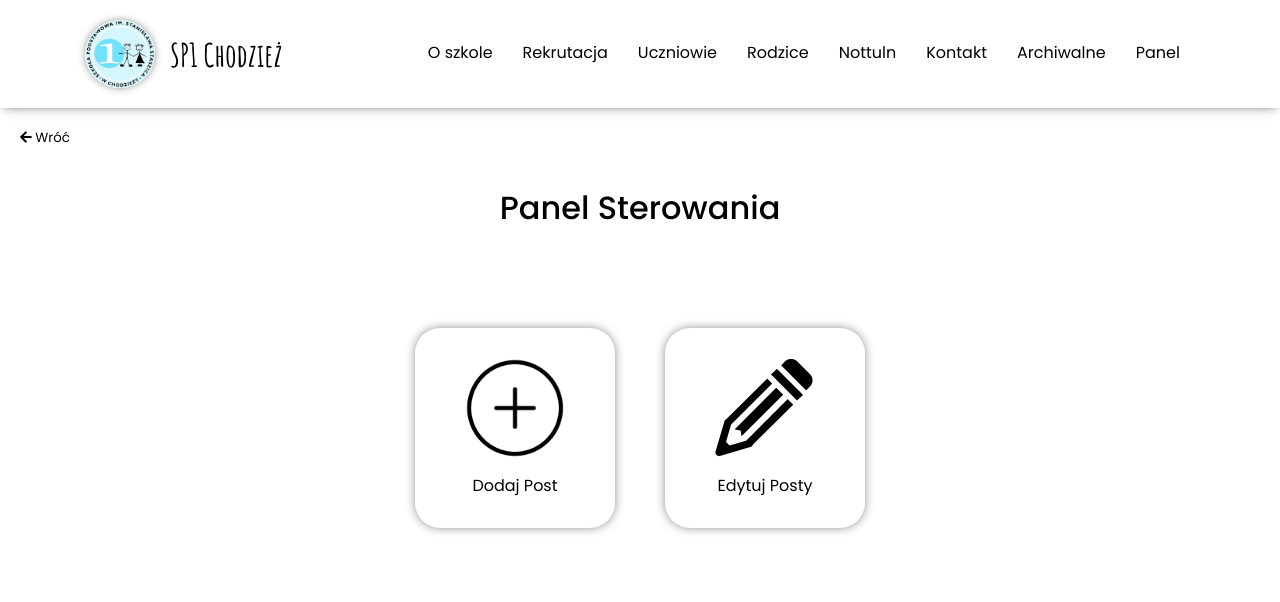
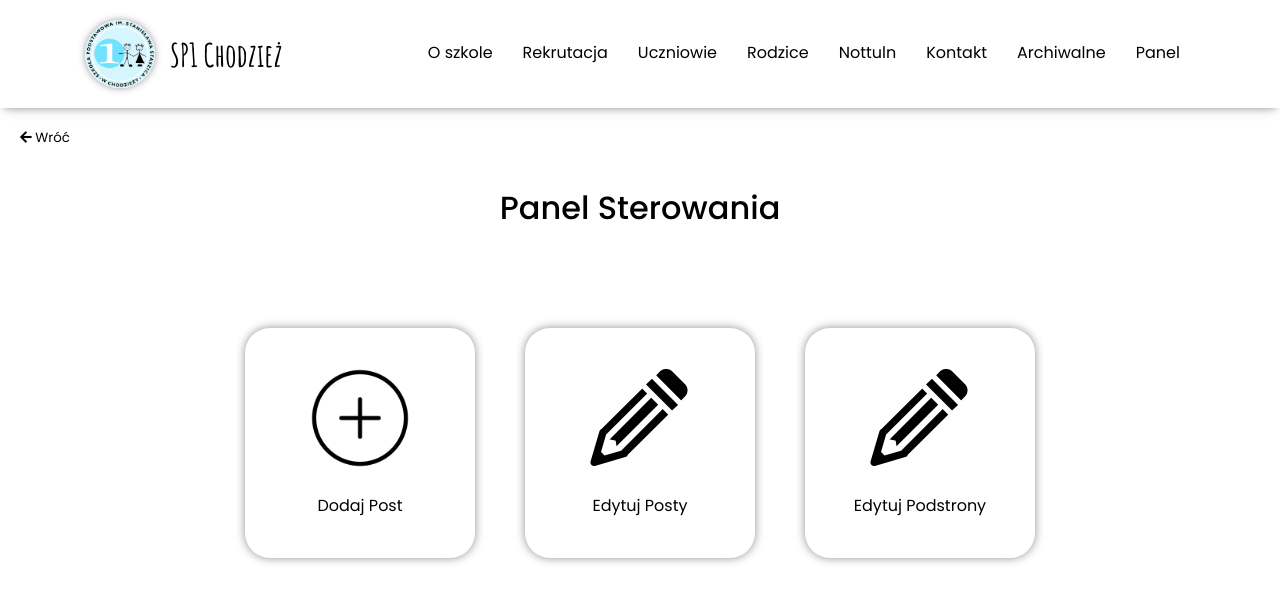
Before and after one commit to kyuba4/SP1-Website, a Vue app: page /panel in a window 1280 px wide. Shown: the top 602 px of the page. Built offline with nearby package versions, Linux system fonts and the light colour scheme.

Commit message:
added basics of Subpages Editor in Panel

```diff
--- a/src/components/NavLinks.vue
+++ b/src/components/NavLinks.vue
@@ -1,12 +1,12 @@
 <template>
    <ul>
-      <li>O szkole</li>
-      <li>Rekrutacja</li>
-      <li>Uczniowie</li>
-      <li>Rodzice</li>
-      <li>Nottuln</li>
-      <li>Kontakt</li>
-      <li>Archiwalne</li>
+      <li><router-link to="#">O szkole</router-link></li>
+      <li><router-link to="#">Rekrutacja</router-link></li>
+      <li><router-link to="#">Uczniowie</router-link></li>
+      <li><router-link to="#">Rodzice</router-link></li>
+      <li><router-link to="#">Nottuln</router-link></li>
+      <li><router-link to="#">Kontakt</router-link></li>
+      <li><router-link to="#">Archiwalne</router-link></li>
       <li><router-link :to="{ name: 'Panel' }">Panel</router-link></li>
    </ul>
 </template>
@@ -18,11 +18,18 @@ export default {
 </script>
 
 <style lang="scss" scoped>
-a {
-   width: 100%;
-   height: 100%;
+ul {
    display: flex;
    align-items: center;
-   justify-content: center;
+   flex-wrap: wrap;
+
+   a {
+      width: 100%;
+      height: 100%;
+      display: flex;
+      align-items: center;
+      justify-content: center;
+      flex-wrap: wrap;
+   }
 }
 </style>
--- a/src/components/PanelCard.vue
+++ b/src/components/PanelCard.vue
@@ -3,7 +3,7 @@
       <router-link class="link" :to="{ name: data.link }">
          <img :src="require(`../assets/${data.img}.png`)" />
          <div class="text">
-            <span>{{ data.text }}</span>
+            {{ data.text }}
          </div>
       </router-link>
    </div>
@@ -19,7 +19,9 @@ export default {
    box-shadow: 0 0 10px 0 #909090;
    border-radius: 25px;
    transition: 300ms;
-   max-width: 450px;
+   width: 230px;
+   height: 230px;
+   display: flex;
 
    &:hover {
       transform: scale(1.05);
@@ -36,10 +38,14 @@ export default {
       flex-direction: column;
       justify-content: center;
       align-items: center;
-      padding: 30px 50px;
+      flex: 1;
+      gap: 10px;
 
-      span {
+      .text {
          white-space: nowrap;
+         text-overflow: ellipsis;
+         overflow: hidden;
+         max-width: 220px;
       }
    }
 
--- a/src/router/index.js
+++ b/src/router/index.js
@@ -6,6 +6,9 @@ import Add from "../views/Add.vue";
 import Edit from "../views/Edit.vue";
 import EditPost from "../views/EditPost.vue";
 import ErrorPage from "../views/ErrorPage.vue";
+import Subpage from "../views/SubpagesPanel.vue";
+import AddSubpage from "../views/AddSubpage.vue";
+import EditSubpage from "../views/EditSubpage.vue";
 
 Vue.use(VueRouter);
 
@@ -49,6 +52,24 @@ const routes = [
     meta: { hideFooter: true, title: "Edycja Postu" },
     props: true,
   },
+  {
+    path: "/podstrony",
+    name: "Subpages",
+    component: Subpage,
+    meta: { hideFooter: true, title: "Edycja Podstron" },
+  },
+  {
+    path: "/podstrony/dodaj",
+    name: "AddSubpage",
+    component: AddSubpage,
+    meta: { hideFooter: true, title: "Dodaj Podstronę" },
+  },
+  {
+    path: "/podstrony/edytuj",
+    name: "EditSubpage",
+    component: EditSubpage,
+    meta: { hideFooter: true, title: "Edycja Podstron" },
+  },
 ];
 
 const router = new VueRouter({
--- /dev/null
+++ b/src/views/AddSubpage.vue
@@ -0,0 +1,15 @@
+<template>
+   <div><GoBackButton :link="'Subpages'" /></div>
+</template>
+<script>
+import GoBackButton from "../components/GoBackButton.vue";
+
+export default {
+   name: "AddSubpage",
+   components: {
+      GoBackButton,
+   },
+};
+</script>
+<style lang="scss">
+</style>
--- /dev/null
+++ b/src/views/EditSubpage.vue
@@ -0,0 +1,15 @@
+<template>
+   <div><GoBackButton :link="'Subpages'" /></div>
+</template>
+<script>
+import GoBackButton from "../components/GoBackButton.vue";
+
+export default {
+   name: "EditSubpage",
+   components: {
+      GoBackButton,
+   },
+};
+</script>
+<style lang="scss">
+</style>
--- a/src/views/Panel.vue
+++ b/src/views/Panel.vue
@@ -33,6 +33,11 @@ export default {
                img: "edit",
                text: "Edytuj Posty",
             },
+            {
+               link: "Subpages",
+               img: "edit",
+               text: "Edytuj Podstrony",
+            },
          ],
       };
    },
@@ -60,17 +65,11 @@ export default {
 
    &__cards {
       display: grid;
-      grid-template-columns: repeat(auto-fit, minmax(200px, 200px));
+      grid-template-columns: repeat(auto-fit, minmax(230px, 230px));
       gap: 50px;
       place-content: center;
       margin-top: 80px;
       height: 100%;
-
-      @media (max-width: 768px) {
-         .card {
-            margin: 20px auto;
-         }
-      }
    }
 }
 
--- /dev/null
+++ b/src/views/SubpagesPanel.vue
@@ -0,0 +1,41 @@
+<template>
+   <div>
+      <GoBackButton :link="'Panel'" />
+      <div class="panel">
+         <div class="panel__header"><h1>Panel Sterowania</h1></div>
+         <div class="panel__cards">
+            <PanelCard :data="card" v-for="(card, index) in cards" :key="index" />
+         </div>
+      </div>
+   </div>
+</template>
+<script>
+import GoBackButton from "../components/GoBackButton.vue";
+import PanelCard from "../components/PanelCard.vue";
+
+export default {
+   name: "Subpage",
+   components: {
+      GoBackButton,
+      PanelCard,
+   },
+   data() {
+      return {
+         cards: [
+            {
+               link: "AddSubpage",
+               img: "add",
+               text: "Dodaj Podstrony",
+            },
+            {
+               link: "EditSubpage",
+               img: "edit",
+               text: "Edytuj Zawartość",
+            },
+         ],
+      };
+   },
+};
+</script>
+<style lang="scss">
+</style>
```
